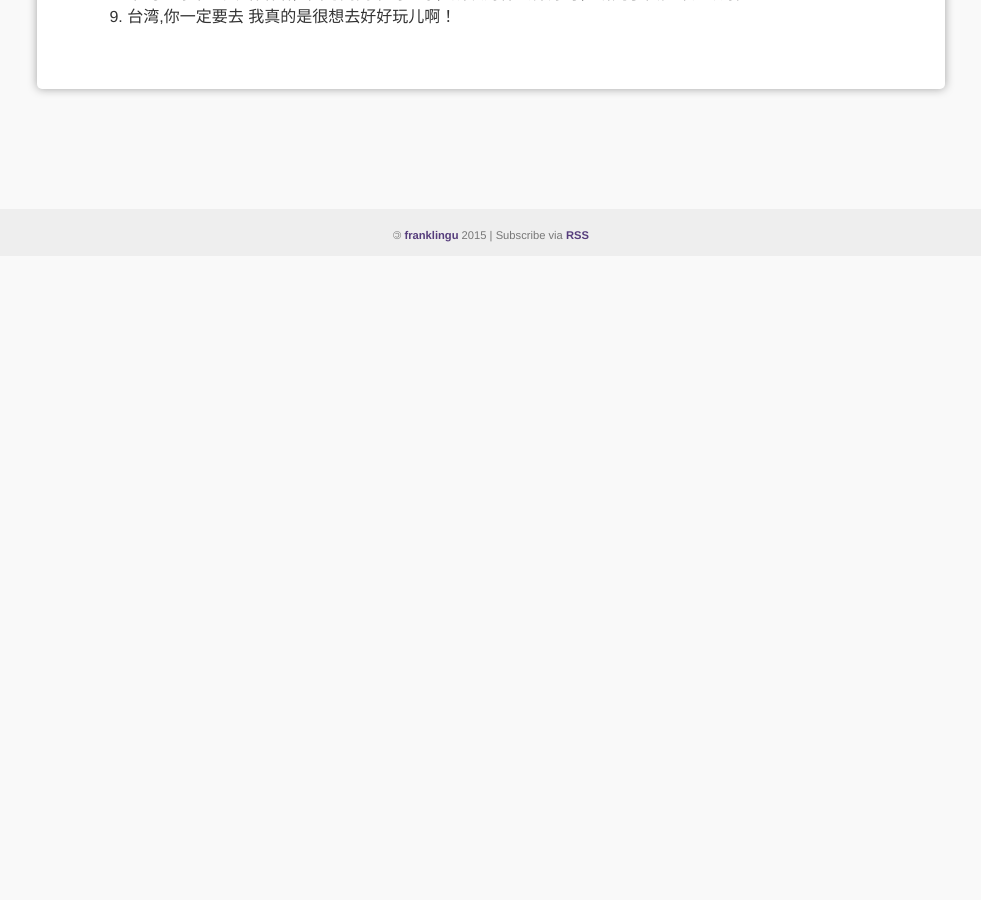
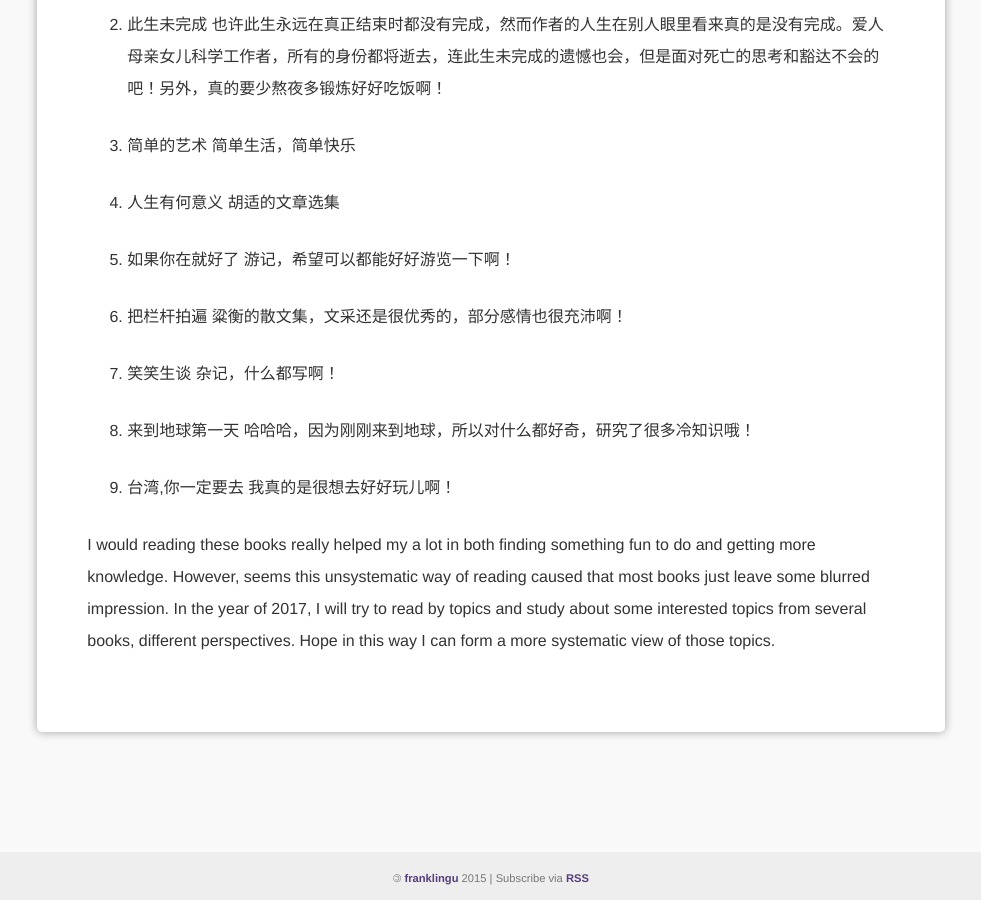
Before and after one commit to franklingu/franklingu.github.io, a Jekyll site: the page built from _posts/2017-01-07-reading-notes-from-2016-part-2.markdown, in a window 1280 px wide and 900 px high, scrolled down 1781 px. Shown: the whole window, without its empty margins (149-1130 px from the left). Built offline with Jekyll 4.4.1, drawn with Linux system fonts in a browser that asks for light colours; nearby versions of some CDN libraries; comment, search, counter and statistics services are not loaded; before the commit the page ends 2037 px from its top, so only the background shows below that.

Commit message:
fix display problem in reading notes

```diff
--- a/_posts/2017-01-07-reading-notes-from-2016-part-1.markdown
+++ b/_posts/2017-01-07-reading-notes-from-2016-part-1.markdown
@@ -8,7 +8,8 @@
 
 2016年里我读了大概50本书，包含了编程，历史，哲学，经济等等。在这些书里，当然有些很棒，开拓眼界，发散思维，有些则是纯粹为了打发时间。这里我回顾一下读过的书同时推荐一下一些我觉得很好的书。
 
-励志，成长类：
+### 励志，成长类：
+
 1. 你的孤独，虽败犹荣
     这其实是一部写青春的书，写青春里的拼搏与汗水，写面对未来的奋斗和不服输。从内心上讲，每个人都是孤独的几乎，而想要为了未来而奋斗，前进的路上就更加孤独，这是一场逆人群而行的路，同伴注定稀疏。可是所谓的成功又是那么困难，即便努力到不顾身，来自于出身的运气的因素却也可能让青春的热情付之东流。可是即便失败，你也是勇敢而光荣的斗士啊！
     （有点儿抒情了，是一部励志青春的散文类纪实文吧）
@@ -24,7 +25,8 @@
 
 其实总结起来这几本书给自己的印象好像也不是很深，可能因为主要是故事或是道理的罗列且没有激发我的同感。
 
-小说类
+### 小说类
+
 1. 恶魔法则
     网络小说，讲的是穿越，主角有些坏其实，所以是恶魔的法则。最后的结局其实反而有些意思，虽然也是有些网络小说一贯的烂尾，不过比起其它妖艳贱货好到不知道哪里去了。
 
--- a/_posts/2017-01-07-reading-notes-from-2016-part-2.markdown
+++ b/_posts/2017-01-07-reading-notes-from-2016-part-2.markdown
@@ -8,7 +8,8 @@
 
 2016年里我读了大概50本书，包含了编程，历史，哲学，经济等等。在这些书里，当然有些很棒，开拓眼界，发散思维，有些则是纯粹为了打发时间。这里我回顾一下读过的书同时推荐一下一些我觉得很好的书。
 
-Programming
+### Programming
+
 1. Practical Rails Social Networking Sites
     A step by step guide for developing a Rails social networking web site. Many steps are just too trivial and some are needless to cover for me. However, I did learn some tricks abut working effectively in Rails. Does not require a lot of time in reading as well--could be used for glancing.
 
@@ -33,34 +34,50 @@
 8. from future import Python
     What about Python 3?
 
-历史和经济
+### 历史和经济
+
 1. 大败局
     这部是吴晓波的成名之作，主要介绍了那个改革开放后风起云涌的时代里曾经叱咤风云却被人眼见他起高楼，眼见他宴宾客，眼见他楼塌了。枭雄英雄皆是悲歌，谋略策略尽是绝唱。那是最好的时代，也是最坏的时代啊！
+
 2. 大败局２
     继上一部的成功，这次作者再出发，继续写中国商业里的纵横捭阖。从股市到楼市到保健品，写中国经济年增长１０个百分点的大浪上最惹人注目的他们。
+
 3. 伟大的博弈
     华尔街不是一天就建成的，那么它的成长必然是有迹可循的。来自水湄物语的推荐，对于入门金融还是很有效的，毕竟趣味性还好却不时有对于专业的介绍，把读者引入投资领域。
+
 4. 理财决定下半生
     观点比较宽泛老套，不推荐。
+
 5. 人类简史
     从大历史出发写三次革命，一次次挑战自己对于社会和历史的本来认识。可以不同意，但观点有趣新颖，十分值得一读。
 
-其他的
+### 其他的
+
 1. 一本正经
     介绍了不少其他的书的书，最后反而没有记住什么呢！
+
 2. 此生未完成
     也许此生永远在真正结束时都没有完成，然而作者的人生在别人眼里看来真的是没有完成。爱人母亲女儿科学工作者，所有的身份都将逝去，连此生未完成的遗憾也会，但是面对死亡的思考和豁达不会的吧！另外，真的要少熬夜多锻炼好好吃饭啊！
+
 3. 简单的艺术
     简单生活，简单快乐
+
 4. 人生有何意义
     胡适的文章选集
+
 5. 如果你在就好了
     游记，希望可以都能好好游览一下啊！
+
 6. 把栏杆拍遍
     粱衡的散文集，文采还是很优秀的，部分感情也很充沛啊！
+
 7. 笑笑生谈
     杂记，什么都写啊！
+
 8. 来到地球第一天
     哈哈哈，因为刚刚来到地球，所以对什么都好奇，研究了很多冷知识哦！
+
 9. 台湾,你一定要去
     我真的是很想去好好玩儿啊！
+
+I would reading these books really helped my a lot in both finding something fun to do and getting more knowledge. However, seems this unsystematic way of reading caused that most books just leave some blurred impression. In the year of 2017, I will try to read by topics and study about some interested topics from several books, different perspectives. Hope in this way I can form a more systematic view of those topics.
```
